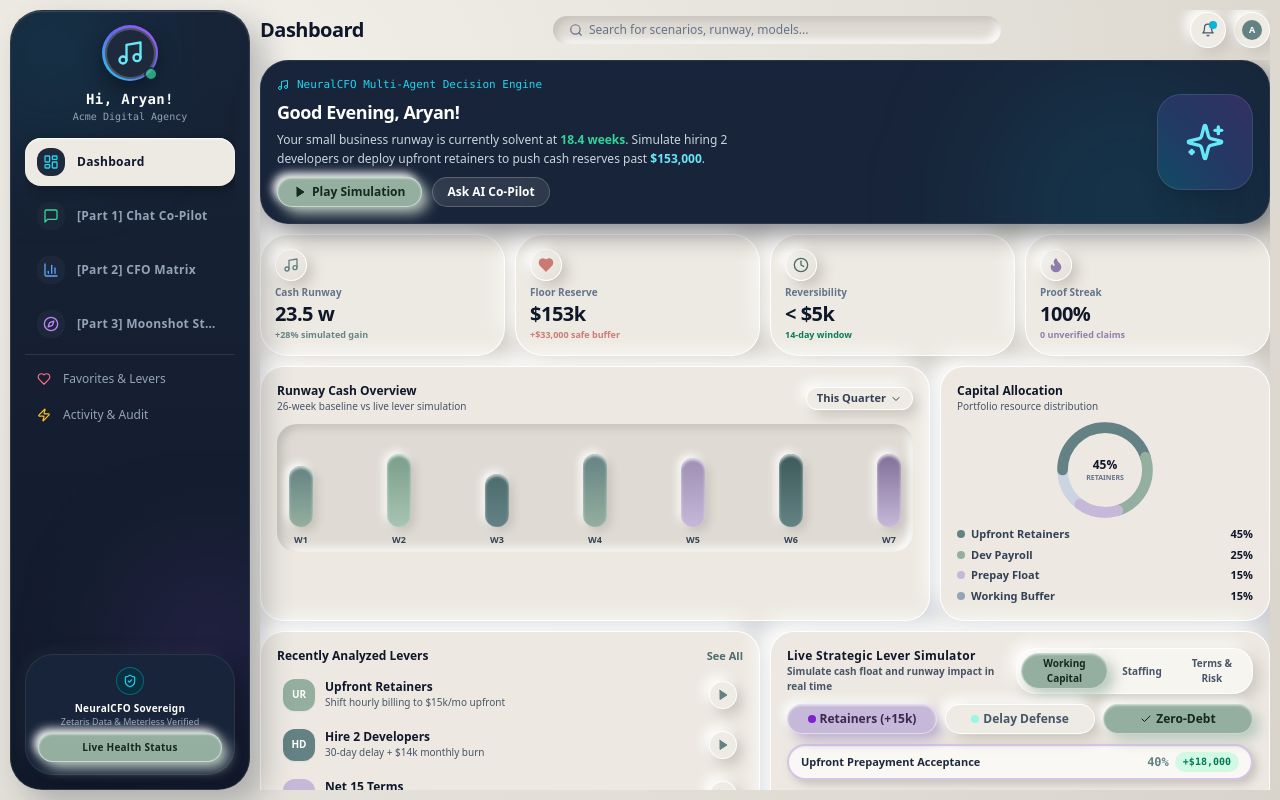
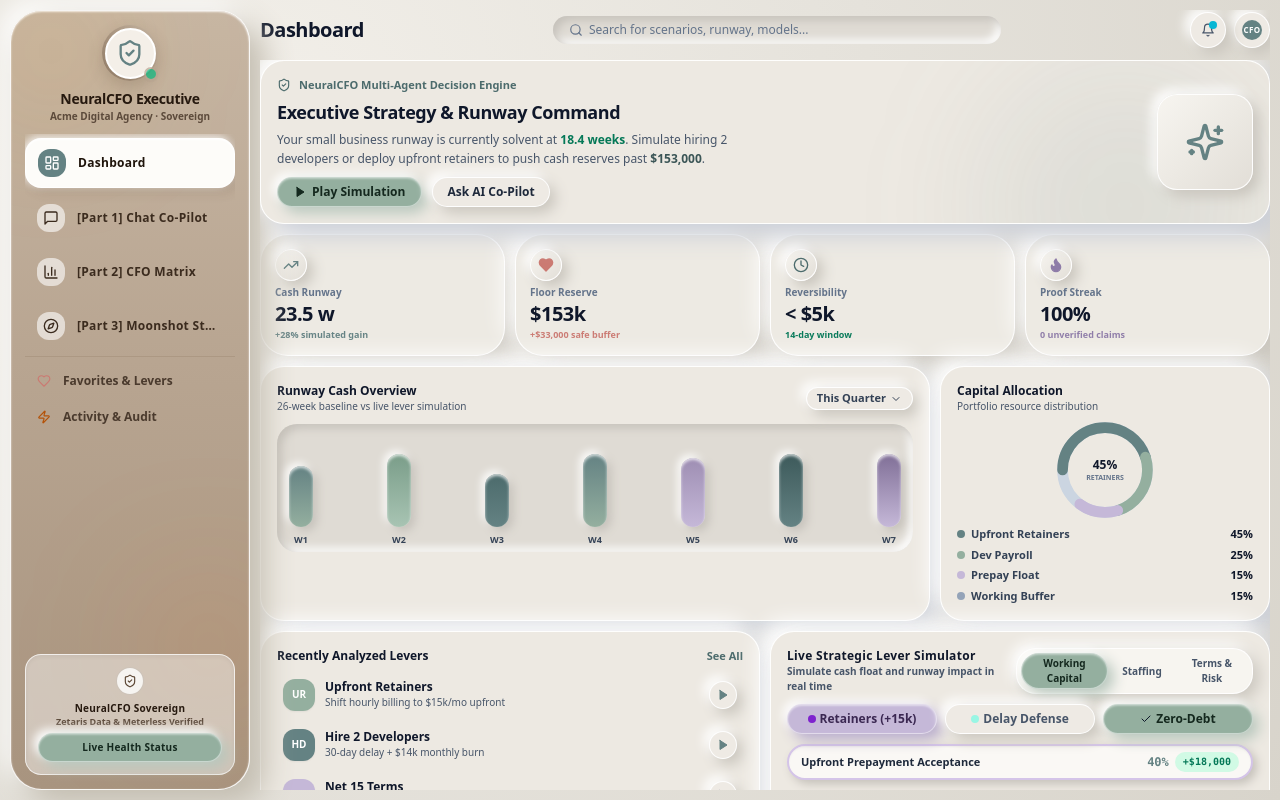
Before and after one commit to SHA-data/Gen.AI-Hackathon-, a Next.js app in the folder apps/web/: page / in a window 1280 px wide. Built offline with nearby package versions, Linux system fonts and the light colour scheme.

Commit message:
feat(ui): update sidebar to warm beige-brown clay, remove placeholder identity, and streamline Zetaris sponsor card

```diff
--- a/apps/web/src/app/globals.css
+++ b/apps/web/src/app/globals.css
@@ -253,31 +253,32 @@
 }
 
 /* ========================================================================= */
-/* 2. DARK SLATE NAV RAIL (Image 1 Style: Deep Navy Embossed Rail)           */
+/* 2. BEIGE & LIGHT BROWN WARM CLAY SIDEBAR RAIL                             */
 /* ========================================================================= */
 
 .clay-sidebar {
-  background: linear-gradient(180deg, #182337 0%, #111a2a 100%);
-  box-shadow: 14px 14px 30px rgba(15, 23, 42, 0.25), inset 0 1px 1px rgba(255, 255, 255, 0.15);
-  border: 1px solid rgba(255, 255, 255, 0.1);
+  background: linear-gradient(180deg, #c7b6a3 0%, #b8a591 45%, #a8947f 100%);
+  box-shadow: 14px 14px 30px #c2bcaf, -8px -8px 24px #ffffff, inset 0 1px 2px rgba(255, 255, 255, 0.8);
+  border: 1.5px solid rgba(255, 255, 255, 0.9);
   border-radius: 2rem;
 }
 
 .clay-sidebar-item {
-  color: #94a3b8;
+  color: #3b2b1e;
   border-radius: 1.15rem;
-  transition: all 0.2s ease;
+  transition: all 0.2s cubic-bezier(0.16, 1, 0.3, 1);
 }
 
 .clay-sidebar-item:hover {
-  color: #f1f5f9;
-  background: rgba(255, 255, 255, 0.05);
+  color: #170d06;
+  background: rgba(255, 255, 255, 0.4);
 }
 
 .clay-sidebar-item-active {
-  background: #edeae3;
-  color: #0f172a;
-  box-shadow: 4px 4px 12px rgba(0, 0, 0, 0.3), inset 0 1px 2px #ffffff;
+  background: #fdfcf9;
+  color: #1f140b;
+  box-shadow: 4px 4px 12px rgba(85, 65, 45, 0.16), -2px -2px 8px rgba(255, 255, 255, 0.9), inset 0 1px 2px #ffffff;
+  border: 1px solid rgba(255, 255, 255, 0.95);
 }
 
 .clay-dark-card {
--- a/apps/web/src/app/page.tsx
+++ b/apps/web/src/app/page.tsx
@@ -16,7 +16,6 @@
   Heart,
   Clock,
   Flame,
-  Music,
   Bell,
   ChevronDown,
   ShieldCheck,
@@ -67,47 +66,47 @@
   return (
     <div className="flex h-screen w-screen overflow-hidden p-2.5 gap-2.5 font-sans">
       {/* ============================================================== */}
-      {/* 1. LEFT NAVIGATION RAIL (Image 1 Style: Deep Navy Claymorphic)  */}
+      {/* 1. LEFT NAVIGATION RAIL (Beige & Light-Brown Claymorphic)      */}
       {/* ============================================================== */}
-      <aside className="w-60 flex-shrink-0 flex flex-col justify-between p-3.5 clay-sidebar text-slate-200 relative overflow-hidden">
-        {/* Subtle Ambient Backlights */}
-        <div className="absolute -top-10 -left-10 w-40 h-40 rounded-full bg-cyan-500/15 blur-3xl pointer-events-none" />
-        <div className="absolute bottom-16 -right-10 w-40 h-40 rounded-full bg-purple-500/15 blur-3xl pointer-events-none" />
+      <aside className="w-60 flex-shrink-0 flex flex-col justify-between p-3.5 clay-sidebar text-[#2d1f14] relative overflow-hidden">
+        {/* Subtle Ambient Backlights (Warm Honey / Amber Tones) */}
+        <div className="absolute -top-10 -left-10 w-40 h-40 rounded-full bg-amber-500/10 blur-3xl pointer-events-none" />
+        <div className="absolute bottom-16 -right-10 w-40 h-40 rounded-full bg-orange-500/10 blur-3xl pointer-events-none" />
 
-        {/* Top Profile / User Avatar (Image 1 Style) */}
+        {/* Top Profile / Executive Workspace */}
         <div className="relative z-10 flex flex-col items-center text-center pb-2.5">
           <div className="relative mb-2 group cursor-pointer">
-            <div className="w-14 h-14 rounded-full bg-gradient-to-tr from-cyan-400 via-indigo-500 to-purple-500 p-[2.5px] shadow-[0_8px_20px_rgba(0,0,0,0.4)] transition-transform duration-300 group-hover:scale-105 flex items-center justify-center">
-              <div className="w-full h-full rounded-full bg-[#1e293b] flex items-center justify-center overflow-hidden border-2 border-white/20">
-                <Music className="w-7 h-7 text-cyan-300" />
+            <div className="w-14 h-14 rounded-full bg-gradient-to-tr from-[#8f7a65] via-[#a8947f] to-[#c7b6a3] p-[2.5px] shadow-[0_6px_16px_rgba(80,60,40,0.2)] transition-transform duration-300 group-hover:scale-105 flex items-center justify-center">
+              <div className="w-full h-full rounded-full bg-[#f4efe8] flex items-center justify-center overflow-hidden border-2 border-white">
+                <ShieldCheck className="w-7 h-7 text-[#648283]" />
               </div>
             </div>
-            <span className="absolute bottom-0 right-0 w-3.5 h-3.5 rounded-full bg-emerald-400 border-2 border-[#182337] shadow-sm animate-pulse" />
+            <span className="absolute bottom-0 right-0 w-3.5 h-3.5 rounded-full bg-emerald-500 border-2 border-[#b8a591] shadow-sm animate-pulse" />
           </div>
 
-          <h2 className="text-sm font-bold text-white tracking-wide font-mono">
-            Hi, Aryan!
+          <h2 className="text-sm font-extrabold text-[#26190f] tracking-tight">
+            NeuralCFO Executive
           </h2>
-          <p className="text-[10px] text-slate-400 font-mono">
-            Acme Digital Agency
+          <p className="text-[10px] font-semibold text-[#5c4a3b]">
+            Acme Digital Agency · Sovereign
           </p>
         </div>
 
-        {/* Navigation Items (Image 1 Style) */}
+        {/* Navigation Items (Beige / Light Brown Clay Style) */}
         <nav className="relative z-10 flex-1 py-1 flex flex-col space-y-1.5 overflow-y-auto">
           {/* Dashboard / Executive Overview */}
           <button
             onClick={() => setActivePart("overview")}
             className={`w-full flex items-center space-x-3 px-3 py-2.5 rounded-2xl text-left transition-all ${
               activePart === "overview"
-                ? "clay-sidebar-item-active font-bold text-slate-900 shadow-md"
-                : "clay-sidebar-item text-slate-300 hover:text-white"
+                ? "clay-sidebar-item-active font-extrabold text-[#1f140b] shadow-md"
+                : "clay-sidebar-item font-bold text-[#3b2b1e] hover:text-[#170d06]"
             }`}
           >
-            <div className={`p-1.5 rounded-xl ${activePart === "overview" ? "bg-slate-800 text-cyan-400" : "bg-slate-800/80 text-cyan-400"}`}>
+            <div className={`p-1.5 rounded-xl ${activePart === "overview" ? "bg-[#648283] text-white shadow-xs" : "bg-white/60 text-[#3b2b1e]"}`}>
               <LayoutDashboard className="w-4 h-4" />
             </div>
-            <span className="text-xs font-semibold tracking-wide">
+            <span className="text-xs font-bold tracking-wide">
               Dashboard
             </span>
           </button>
@@ -117,15 +116,15 @@
             onClick={() => setActivePart("chat")}
             className={`w-full flex items-center space-x-3 px-3 py-2.5 rounded-2xl text-left transition-all ${
               activePart === "chat"
-                ? "clay-sidebar-item-active font-bold text-slate-900 shadow-md"
-                : "clay-sidebar-item text-slate-300 hover:text-white"
+                ? "clay-sidebar-item-active font-extrabold text-[#1f140b] shadow-md"
+                : "clay-sidebar-item font-bold text-[#3b2b1e] hover:text-[#170d06]"
             }`}
           >
-            <div className={`p-1.5 rounded-xl ${activePart === "chat" ? "bg-slate-800 text-emerald-400" : "bg-slate-800/80 text-emerald-400"}`}>
+            <div className={`p-1.5 rounded-xl ${activePart === "chat" ? "bg-[#648283] text-white shadow-xs" : "bg-white/60 text-[#3b2b1e]"}`}>
               <MessageSquare className="w-4 h-4" />
             </div>
             <div className="flex-1 min-w-0">
-              <span className="text-xs font-semibold tracking-wide block truncate">
+              <span className="text-xs font-bold tracking-wide block truncate">
                 [Part 1] Chat Co-Pilot
               </span>
             </div>
@@ -136,15 +135,15 @@
             onClick={() => setActivePart("cfo")}
             className={`w-full flex items-center space-x-3 px-3 py-2.5 rounded-2xl text-left transition-all ${
               activePart === "cfo"
-                ? "clay-sidebar-item-active font-bold text-slate-900 shadow-md"
-                : "clay-sidebar-item text-slate-300 hover:text-white"
+                ? "clay-sidebar-item-active font-extrabold text-[#1f140b] shadow-md"
+                : "clay-sidebar-item font-bold text-[#3b2b1e] hover:text-[#170d06]"
             }`}
           >
-            <div className={`p-1.5 rounded-xl ${activePart === "cfo" ? "bg-slate-800 text-blue-400" : "bg-slate-800/80 text-blue-400"}`}>
+            <div className={`p-1.5 rounded-xl ${activePart === "cfo" ? "bg-[#648283] text-white shadow-xs" : "bg-white/60 text-[#3b2b1e]"}`}>
               <BarChart3 className="w-4 h-4" />
             </div>
             <div className="flex-1 min-w-0">
-              <span className="text-xs font-semibold tracking-wide block truncate">
+              <span className="text-xs font-bold tracking-wide block truncate">
                 [Part 2] CFO Matrix
               </span>
             </div>
@@ -155,51 +154,51 @@
             onClick={() => setActivePart("moonshot")}
             className={`w-full flex items-center space-x-3 px-3 py-2.5 rounded-2xl text-left transition-all ${
               activePart === "moonshot"
-                ? "clay-sidebar-item-active font-bold text-slate-900 shadow-md"
-                : "clay-sidebar-item text-slate-300 hover:text-white"
+                ? "clay-sidebar-item-active font-extrabold text-[#1f140b] shadow-md"
+                : "clay-sidebar-item font-bold text-[#3b2b1e] hover:text-[#170d06]"
             }`}
           >
-            <div className={`p-1.5 rounded-xl ${activePart === "moonshot" ? "bg-slate-800 text-purple-400" : "bg-slate-800/80 text-purple-400"}`}>
+            <div className={`p-1.5 rounded-xl ${activePart === "moonshot" ? "bg-[#648283] text-white shadow-xs" : "bg-white/60 text-[#3b2b1e]"}`}>
               <Compass className="w-4 h-4" />
             </div>
             <div className="flex-1 min-w-0">
-              <span className="text-xs font-semibold tracking-wide block truncate">
+              <span className="text-xs font-bold tracking-wide block truncate">
                 [Part 3] Moonshot Studio
               </span>
             </div>
           </button>
 
-          {/* Secondary Links from Image 1 */}
-          <div className="pt-2 border-t border-white/10 space-y-1">
+          {/* Secondary Links */}
+          <div className="pt-2 border-t border-[#8f7a65]/30 space-y-1">
             <button
               onClick={() => setActivePart("cfo")}
-              className="w-full flex items-center space-x-3 px-3 py-2 rounded-xl text-left text-slate-400 hover:text-slate-200 transition-colors"
+              className="w-full flex items-center space-x-3 px-3 py-2 rounded-xl text-left text-[#4a3a2d] hover:text-[#1a120b] transition-colors"
             >
-              <Heart className="w-3.5 h-3.5 text-rose-400" />
-              <span className="text-xs font-medium">Favorites & Levers</span>
+              <Heart className="w-3.5 h-3.5 text-[#cb7a72]" />
+              <span className="text-xs font-bold">Favorites & Levers</span>
             </button>
 
             <button
               onClick={() => setActivePart("chat")}
-              className="w-full flex items-center space-x-3 px-3 py-2 rounded-xl text-left text-slate-400 hover:text-slate-200 transition-colors"
+              className="w-full flex items-center space-x-3 px-3 py-2 rounded-xl text-left text-[#4a3a2d] hover:text-[#1a120b] transition-colors"
             >
-              <Zap className="w-3.5 h-3.5 text-amber-400" />
-              <span className="text-xs font-medium">Activity & Audit</span>
+              <Zap className="w-3.5 h-3.5 text-amber-700" />
+              <span className="text-xs font-bold">Activity & Audit</span>
             </button>
           </div>
         </nav>
 
-        {/* Bottom Banner Card (Image 1 "Go Premium" card style) */}
+        {/* Bottom Banner Card (Clay Inset Cushion) */}
         <div className="relative z-10 pt-2">
-          <div className="p-3 rounded-2xl clay-dark-card border border-white/10 flex flex-col items-center text-center space-y-1.5">
-            <div className="w-7 h-7 rounded-full bg-cyan-950/80 border border-cyan-500/40 flex items-center justify-center text-cyan-400 shadow-sm">
+          <div className="p-3 rounded-2xl bg-white/45 border border-white/70 shadow-inner flex flex-col items-center text-center space-y-1.5">
+            <div className="w-7 h-7 rounded-full bg-white/80 border border-[#8f7a65]/40 flex items-center justify-center text-[#5c4735] shadow-xs">
               <ShieldCheck className="w-3.5 h-3.5" />
             </div>
             <div>
-              <div className="text-[10px] font-bold text-white tracking-wide">
+              <div className="text-[10px] font-black text-[#26190f] tracking-wide">
                 NeuralCFO Sovereign
               </div>
-              <div className="text-[9px] text-slate-400 leading-tight">
+              <div className="text-[9px] text-[#5c4a3b] font-semibold leading-tight">
                 Zetaris Data & Meterless Verified
               </div>
             </div>
@@ -252,8 +251,8 @@
               onClick={() => setActivePart("overview")}
               className="w-9 h-9 clay-btn flex items-center justify-center text-slate-700 font-bold text-xs"
             >
-              <div className="w-5 h-5 rounded-full bg-[#648283] text-white flex items-center justify-center text-[9px]">
-                A
+              <div className="w-5 h-5 rounded-full bg-[#648283] text-white flex items-center justify-center text-[8px] font-black tracking-wider">
+                CFO
               </div>
             </button>
           </div>
@@ -266,20 +265,20 @@
           {/* ============================================================== */}
           {activePart === "overview" && (
             <div className="space-y-2.5 pb-2">
-              {/* Hero Banner Card (Image 1 Style: Dark curved card with 3D headphone icon & CTA) */}
-              <div className="relative clay-dark-card p-4 overflow-hidden flex items-center justify-between text-white shadow-xl">
-                <div className="absolute top-0 right-0 w-72 h-72 bg-cyan-500/10 rounded-full blur-3xl pointer-events-none" />
+              {/* Hero Banner Card */}
+              <div className="relative clay-card p-4 overflow-hidden flex items-center justify-between shadow-lg border border-white/90">
+                <div className="absolute top-0 right-0 w-72 h-72 bg-[#648283]/10 rounded-full blur-3xl pointer-events-none" />
                 <div className="relative z-10 max-w-lg space-y-1">
-                  <div className="flex items-center space-x-2 text-cyan-400 text-[11px] font-mono">
-                    <Music className="w-3 h-3" />
+                  <div className="flex items-center space-x-2 text-[#4c6b6c] text-[11px] font-bold">
+                    <ShieldCheck className="w-3.5 h-3.5" />
                     <span>NeuralCFO Multi-Agent Decision Engine</span>
                   </div>
-                  <h2 className="text-lg font-bold tracking-tight">
-                    Good Evening, Aryan!
+                  <h2 className="text-lg font-black text-slate-900 tracking-tight">
+                    Executive Strategy & Runway Command
                   </h2>
-                  <p className="text-xs text-slate-300 leading-relaxed font-sans">
-                    Your small business runway is currently solvent at <strong className="text-emerald-400">18.4 weeks</strong>.
-                    Simulate hiring 2 developers or deploy upfront retainers to push cash reserves past <strong className="text-cyan-300">${(projectedCash).toLocaleString()}</strong>.
+                  <p className="text-xs text-slate-600 leading-relaxed font-sans font-medium">
+                    Your small business runway is currently solvent at <strong className="text-emerald-700 font-extrabold">18.4 weeks</strong>.
+                    Simulate hiring 2 developers or deploy upfront retainers to push cash reserves past <strong className="text-[#3b5556] font-extrabold">${(projectedCash).toLocaleString()}</strong>.
                   </p>
                   <div className="pt-1 flex items-center space-x-2.5">
                     <button
@@ -291,7 +290,7 @@
                     </button>
                     <button
                       onClick={() => setActivePart("chat")}
-                      className="px-3.5 py-1.5 rounded-full bg-white/10 hover:bg-white/20 text-white text-xs font-semibold backdrop-blur-md border border-white/20 transition-colors"
+                      className="px-3.5 py-1.5 rounded-full clay-btn text-slate-800 text-xs font-bold transition-colors"
                     >
                       Ask AI Co-Pilot
                     </button>
@@ -299,8 +298,8 @@
                 </div>
 
                 {/* 3D Visual Mascot / Art Element */}
-                <div className="hidden md:flex relative z-10 w-24 h-24 rounded-3xl bg-gradient-to-tr from-cyan-500/20 via-indigo-500/20 to-purple-500/20 border border-white/10 items-center justify-center backdrop-blur-xl shadow-xl">
-                  <Sparkles className="w-10 h-10 text-cyan-300 animate-pulse" />
+                <div className="hidden md:flex relative z-10 w-24 h-24 rounded-3xl clay-squircle items-center justify-center shadow-lg">
+                  <Sparkles className="w-10 h-10 text-[#648283] animate-pulse" />
                 </div>
               </div>
 
@@ -309,7 +308,7 @@
                 {/* Metric 1: Cash Runway */}
                 <div className="clay-cushion p-3.5 space-y-1">
                   <div className="w-8 h-8 clay-squircle flex items-center justify-center text-[#648283]">
-                    <Music className="w-4 h-4" />
+                    <TrendingUp className="w-4 h-4" />
                   </div>
                   <div>
                     <div className="text-[10px] font-bold text-slate-500">
```
Also changed, not shown: apps/web/src/components/cfo/index.tsx (+6 -12 lines), 1 other file (tests, documents, lock files or other folders).
